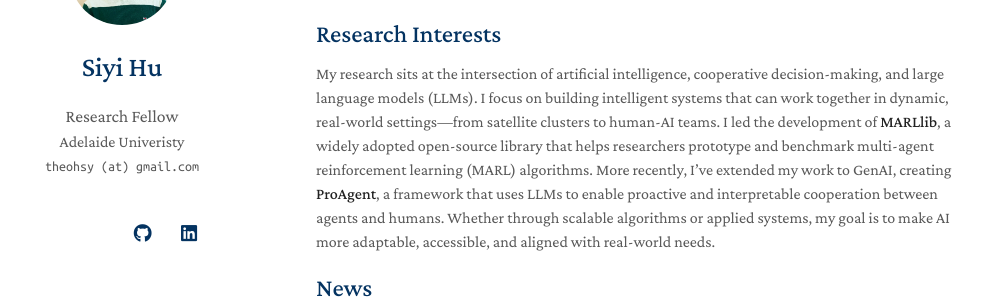
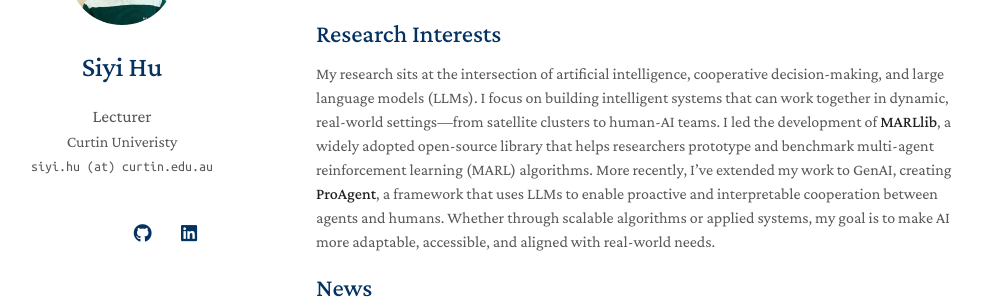
Before and after one commit to Theohhhu/theohhhu.github.io, a Jekyll site: the page built from index.md, in a window 1280 px wide. Shown: the part 157-457 px from the top of the page, without its empty margins (154-1136 px from the left). Built offline with Jekyll 4.4.1, drawn with Linux system fonts in a browser that asks for light colours; nearby versions of some CDN libraries; a style sheet for code colours, icons or effects is not loaded; our own code applies the rules of GitHub Pages for plain Markdown files.

Commit message:
Update _config.yml

```diff
--- a/_config.yml
+++ b/_config.yml
@@ -1,8 +1,8 @@
 # Basic Information
 title: Siyi Hu
-position: Research Fellow
-affiliation: Adelaide Univeristy
-email: theohsy (at) gmail.com
+position: Lecturer
+affiliation: Curtin Univeristy
+email: siyi.hu (at) curtin.edu.au
 
 # Search Engine Optimization (SEO)
 # The following information is used to improve the website traffic from search engines, e.g., Google.
```
